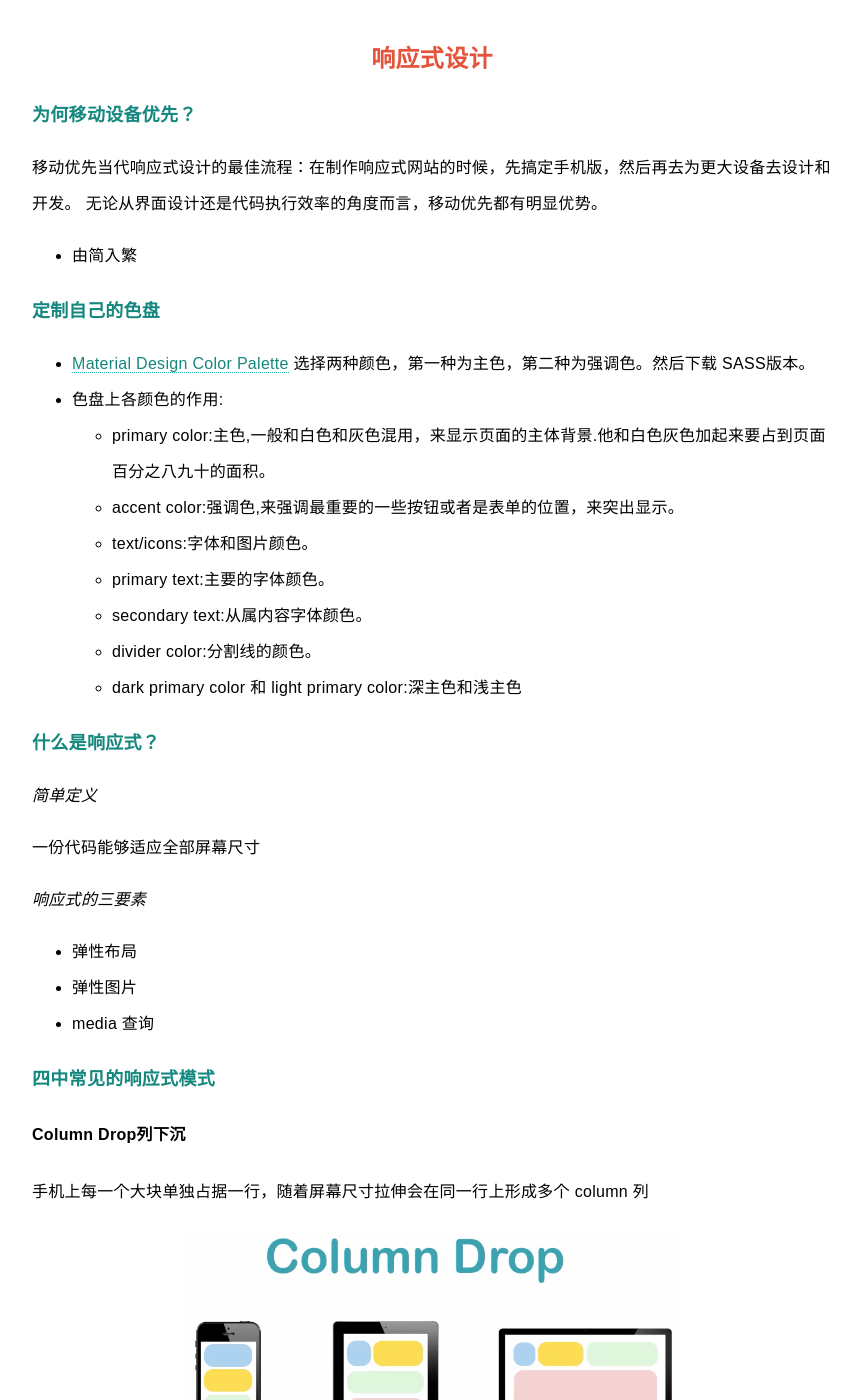
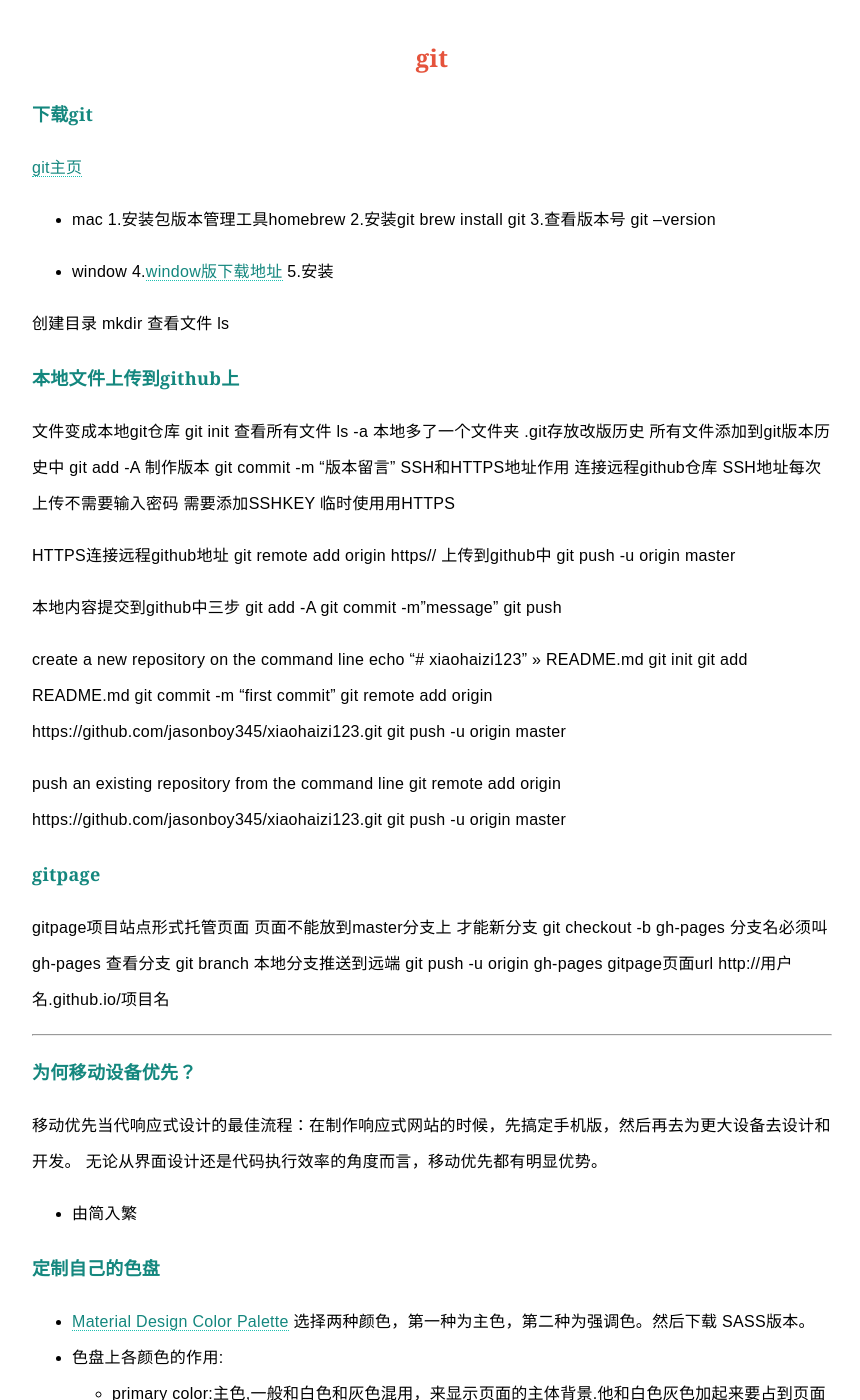
Before and after one commit to viviwong/note1, a Jekyll site: the page built from self-study/git.md, in a window 1280 px wide and 1400 px high. Shown: the whole window, without its empty margins (208-1068 px from the left). Built offline with Jekyll 4.4.1, drawn with Linux system fonts in a browser that asks for light colours.

Commit message:
modify md

```diff
--- a/_includes/toc.html
+++ b/_includes/toc.html
@@ -194,7 +194,7 @@
         <tr class="chapter-wrap">
          <td class="chapter-index">第 1 章</td>
          <td class="chapter-title">
-           <a href="./self-study/responsive-web-design.html">响应式设计基础知识</a>
+           <a href="./self-study/git.html">项目发布到git上</a>
          </td>
         </tr>
         <tr class="chapter-wrap">
--- a/_layouts/default.html
+++ b/_layouts/default.html
@@ -2,7 +2,7 @@
 <html>
   <head>
     <meta charset='utf-8'>
-    <title>叶文翔的笔记本</title>
+    <title>viviwong的笔记本</title>
     <link rel="stylesheet" href="css/main.css">
     <link rel="shortcut icon" href="favicon.png">
   </head>
--- a/self-study/responsive-web-design.md
+++ b/self-study/git.md
@@ -1,6 +1,68 @@
 ---
-title: 响应式设计
+title: git
 ---
+
+
+### 下载git
+
+[git主页](https://git-scm.com/)
+- mac
+1.安装包版本管理工具homebrew
+2.安装git brew install git
+3.查看版本号 git --version
+
+- window
+4.[window版下载地址](https://git-scm.com/download/win)
+5.安装
+
+
+创建目录 mkdir
+查看文件 ls
+
+
+### 本地文件上传到github上
+
+文件变成本地git仓库       git init
+查看所有文件          ls -a 本地多了一个文件夹 .git存放改版历史
+所有文件添加到git版本历史中   git add -A
+制作版本            git commit -m "版本留言"
+SSH和HTTPS地址作用         连接远程github仓库
+SSH地址每次上传不需要输入密码  需要添加SSHKEY
+临时使用用HTTPS
+
+HTTPS连接远程github地址     git remote add origin https//
+上传到github中          git push -u origin master
+
+本地内容提交到github中三步      git add -A
+                git commit -m"message"
+                git push
+
+create a new repository on the command line
+echo "# xiaohaizi123" >> README.md
+git init
+git add README.md
+git commit -m "first commit"
+git remote add origin https://github.com/jasonboy345/xiaohaizi123.git
+git push -u origin master
+
+push an existing repository from the command line
+git remote add origin https://github.com/jasonboy345/xiaohaizi123.git
+git push -u origin master
+
+
+### gitpage
+
+gitpage项目站点形式托管页面 页面不能放到master分支上
+才能新分支         git checkout -b gh-pages   分支名必须叫gh-pages
+查看分支        git branch
+本地分支推送到远端   git push -u origin gh-pages
+gitpage页面url      http://用户名.github.io/项目名
+
+
+
+
+
+***
 
 ### 为何移动设备优先？
 
```
